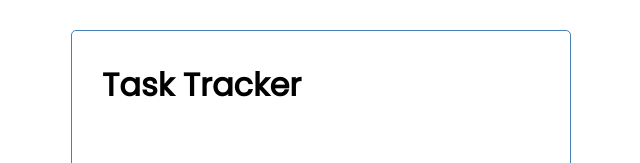
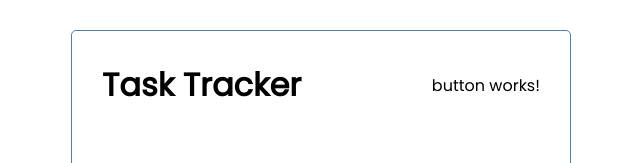
Before and after one commit to deogemini/TaskTrackerApp, an Angular app: page / in a window 1280 px wide. Shown: the top 163 px of the page, without its empty margins (319-959 px from the left). Built offline with nearby package versions, Linux system fonts and the light colour scheme.

Commit message:
embending button component in app component

```diff
--- a/src/app/components/header/header.component.html
+++ b/src/app/components/header/header.component.html
@@ -1,3 +1,4 @@
 <header>
   <h1>{{ title }}</h1>
+  <app-button></app-button>
 </header>
```
